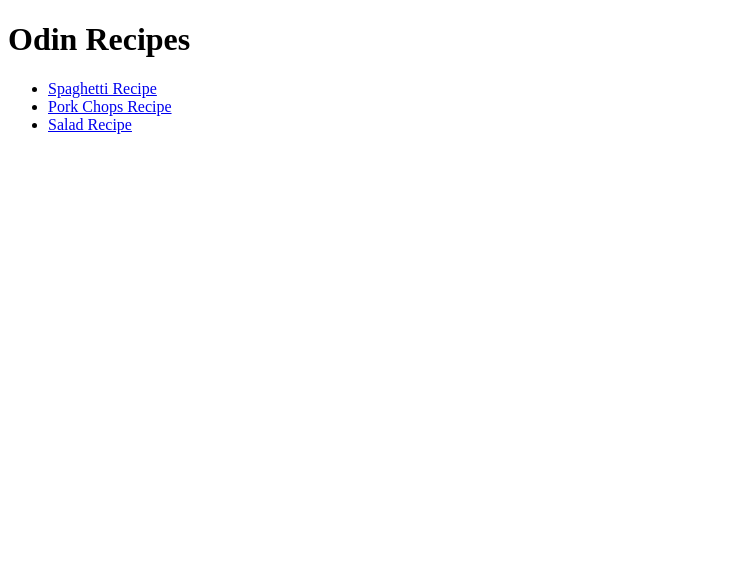
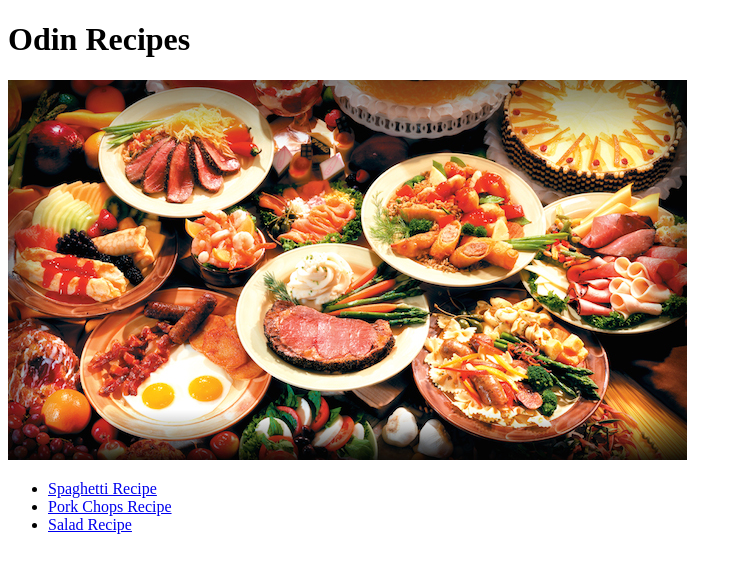
Before and after one commit to MVIVN/odin-recipes, a plain HTML site: page index.html in a window 1280 px wide. Shown: the whole page, without its empty margins (0-742 px from the left). Drawn offline with Linux system fonts and the light colour scheme.

Commit message:
Add image to the homepage to make it more appealing

```diff
--- a/index.html
+++ b/index.html
@@ -8,6 +8,7 @@
 
     <body>
         <h1>Odin Recipes</h1>
+        <img src="./img/big-feast.jpg" alt="Picture of a big feast">
         <ul>
             <li><a href="./recipes/spaghetti.html">Spaghetti Recipe</a></li>
             <li><a href="./recipes/pork-chops.html">Pork Chops Recipe</a></li>
```
Also changed, not shown: img/big-feast.jpg (added).
